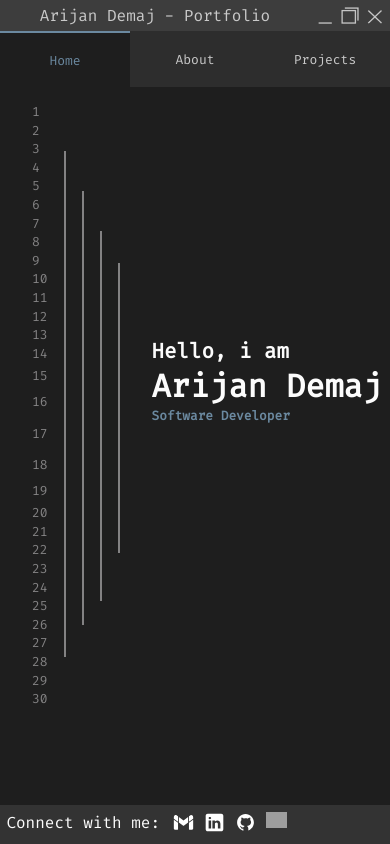
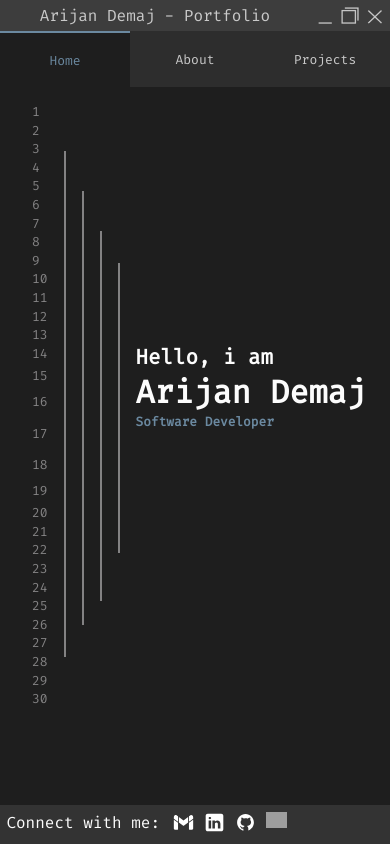
Before and after one commit to arijandemaj/Portfolio, a React (Vite) app: page / in a window 390 px wide. Built offline with nearby package versions, Linux system fonts and the light colour scheme; grey boxes are pictures that could not be loaded.

Commit message:
Fix responsivity on home page

```diff
--- a/src/styles/main.css
+++ b/src/styles/main.css
@@ -403,6 +403,10 @@ nav{
 
 @media only screen and (max-width: 472px) {
 
+    .introduction-container{
+        margin-left: 1rem;
+    }
+
     .introduction{
         font-size: 1rem;
     }
@@ -416,7 +420,7 @@ nav{
     }
 
     .introduction-container{
-        transform: translateY(-4%);
+        transform: translateY(-3%);
     }
 }
 
```
